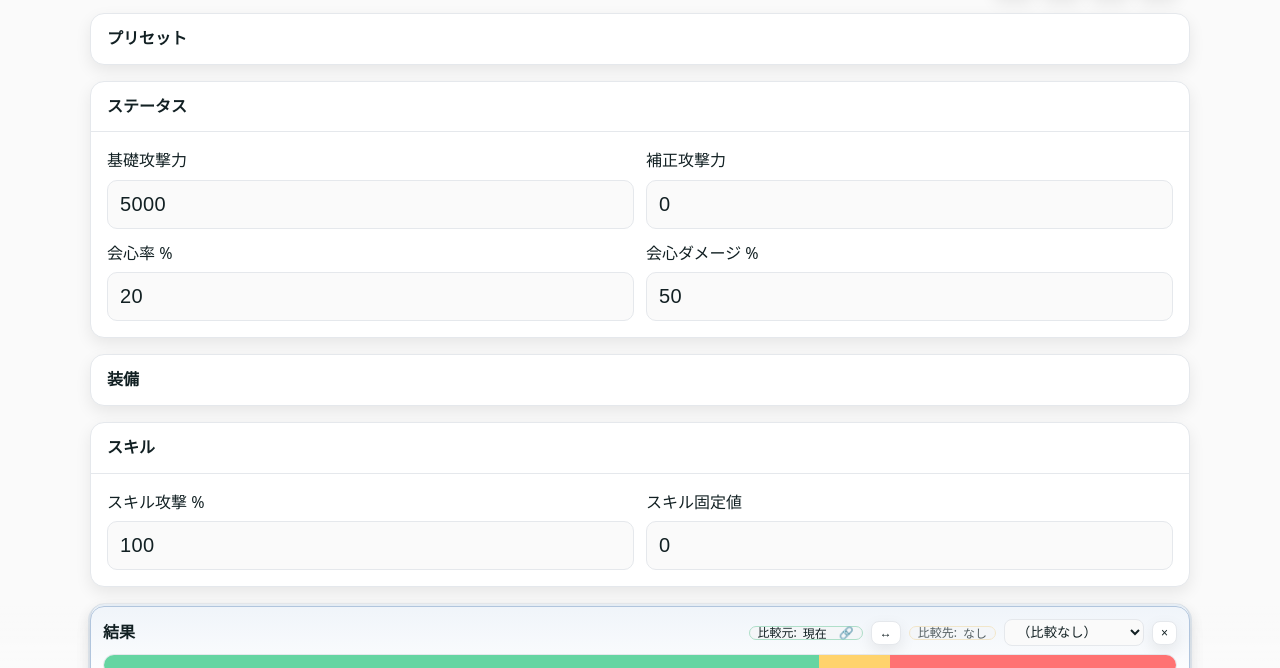
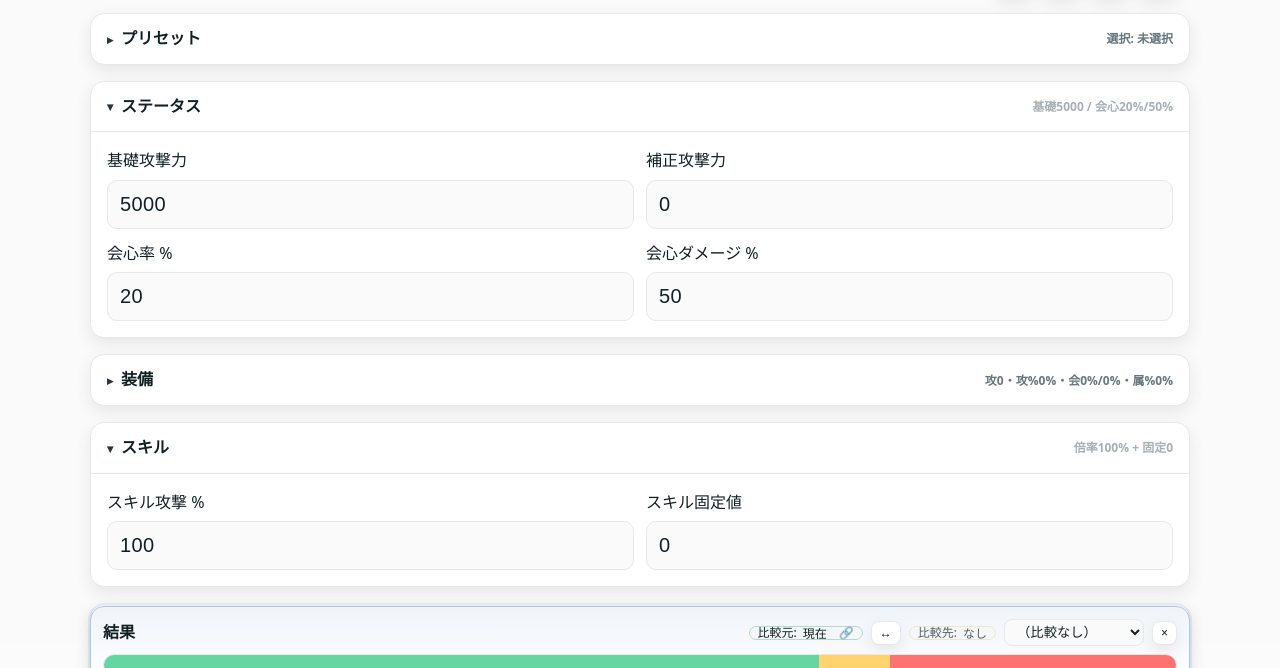
Before and after one commit to takgames/unVEIL_the_world, a plain HTML site: page docs/index.html in a window 1280 px wide. Shown: the part 59-727 px from the top of the page. Drawn offline with Linux system fonts and the light colour scheme.

Commit message:
Add files via upload

```diff
--- a/docs/app.js
+++ b/docs/app.js
@@ -45,6 +45,90 @@ function baseName(){
 function compName(){
   if (roleMap.comp === linkedSide) return getAName();
   return compareCtx ? compareCtx.name || '（未命名）' : 'なし';
+}
+
+function ensureSummaryHint(detailsId){
+  const d = document.getElementById(detailsId);
+  if (!d) return null;
+  const sum = d.querySelector('summary');
+  if (!sum) return null;
+  let hint = sum.querySelector('.g-hint');
+  if (!hint){
+    hint = document.createElement('span');
+    hint.className = 'g-hint';
+    sum.appendChild(hint);
+  }
+  return hint;
+}
+function pctStr(n){ return (Math.round(n*10)/10) + '%'; }
+function nonZeroPairs(obj){
+  return Object.entries(obj).filter(([,v]) => Math.abs(+v||0) > 0);
+}
+
+/* 現在の“リンク側”の状態から各グループのサマリを作る */
+function updateGroupHints(){
+  const s = getSideState(linkedSide);
+  if (!s) return;
+  const r = calcAll(s); // 合計/中間値を使いたいので計算
+
+  // プリセット
+  {
+    const el = ensureSummaryHint('grpPreset');
+    if (el) el.textContent = `選択: ${currentPresetName || '未選択'}`;
+  }
+
+  // ステータス
+  {
+    const el = ensureSummaryHint('grpStatus');
+    if (el) el.textContent = `基礎${s.baseAtk||0} / 会心${pctStr(s.critRate||0)}/${pctStr(s.critDmg||0)}`;
+  }
+
+  // 装備（合計値）
+  {
+    const el = ensureSummaryHint('grpEquip');
+    if (el){
+      const p = [
+        `攻${r.sums.atk||0}`,
+        `攻%${pctStr(r.sums.atkPct||0)}`,
+        `会${pctStr(r.sums.critRate||0)}/${pctStr(r.sums.critDmg||0)}`,
+        `属%${pctStr(r.sums.elemDmgPct||0)}`
+      ];
+      el.textContent = p.join('・');
+    }
+  }
+
+  // スキル
+  {
+    const el = ensureSummaryHint('grpSkill');
+    if (el) el.textContent = `倍率${pctStr(s.skillPct||0)} + 固定${s.skillFlat||0}`;
+  }
+
+  // 戦闘中効果（0は省略）
+  {
+    const el = ensureSummaryHint('grpBattle');
+    if (el){
+      const pairs = nonZeroPairs({
+        '攻%': s.atkUpPct||0,
+        '与%': s.dmgUpPct||0,
+        'C与%': s.cardDmgUpPct||0,
+        '属%': s.elemDmgUpPct||0,
+      }).map(([k,v]) => `${k}${pctStr(v)}`);
+      el.textContent = pairs.length ? pairs.join('・') : '—';
+    }
+  }
+
+  // 敵の詳細
+  {
+    const el = ensureSummaryHint('grpEnemy');
+    if (el){
+      const aff = s.affinity==='adv' ? '有利' : s.affinity==='dis' ? '不利' : 'なし';
+      const brk = s.isBreak ? 'ブレイク' : '—';
+      el.textContent = `防${s.enemyDef||0} / ${aff} / ${brk}`;
+    }
+  }
+
+  // 計算の内訳（ヒントは空のまま）
+  ensureSummaryHint('grpBreakdown'); // 置き場だけ確保（中身は空）
 }
 
 // ====== バッチレンダー (#10) ======
@@ -700,6 +784,8 @@ function render() {
       }
     });
   }
+
+  updateGroupHints();
 }
 
 // ====== 値のセット/取得（入力UIへ反映） ======
@@ -1421,4 +1507,5 @@ window.addEventListener('DOMContentLoaded', () => {
   initComparePicker();
   initReset();
   initZeroFriendlyInputs();
+  updateGroupHints();
 });
--- a/docs/styles.css
+++ b/docs/styles.css
@@ -66,6 +66,34 @@ body {
 .card[open] > summary { border-bottom: 1px solid var(--border) }
 .card-body { padding: 16px }
 .card.subtle { background: var(--card-subtle) }
+
+/* 見出し（summary）をクリックターゲット＆左右2カラム化 */
+.card > summary{
+  display:flex;
+  align-items:center;
+  gap:8px;
+}
+
+/* ▸ / ▾ インジケータ（details の open 属性で自動切替）*/
+.card > summary::before{
+  content:'▸';
+  font-size:12px;
+  line-height:1;
+  opacity:.9;
+  transform: translateY(1px);
+}
+.card[open] > summary::before{ content:'▾'; }
+
+/* 右端に“要約”を出す。折りたたみ時は濃く、展開時は薄く */
+.card > summary .g-hint{
+  margin-left:auto;
+  font-size:12px;
+  color: var(--muted);
+  max-width: 60%;
+  white-space:nowrap; overflow:hidden; text-overflow:ellipsis;
+  opacity:.95;
+}
+.card[open] > summary .g-hint{ opacity:.55; }
 
 .grid { display: grid }
 .stack { display: grid; gap: 6px }
```
